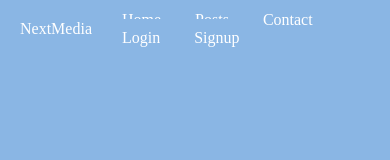
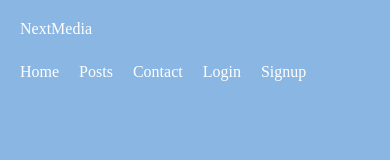
Before and after one commit to Abshir112/SkyConnect, a plain HTML site: page src/index.html in a window 390 px wide. Drawn offline with Linux system fonts and the light colour scheme.

Commit message:
fully flexible navbar

```diff
--- a/src/css/style.css
+++ b/src/css/style.css
@@ -10,12 +10,19 @@
     justify-content: space-between;
     align-items: center;
     padding: 10px;
+    flex-wrap: wrap;
 }
 
 .navbar a {
     color: white;
     padding: 10px;
     text-decoration: none;
+}
+
+.nav-items {
+    display: flex;
+    flex-grow: 1;
+    justify-content: flex-end;
 }
 
 .nav-items a {
@@ -25,6 +32,23 @@
 
 .navbar a:hover {
     background-color: #ddd;
-    border-radius: 10px;
     color: black;
 }
+
+
+@media (max-width: 768px) {
+    .navbar {
+        flex-direction: column;
+        align-items: flex-start;
+    }
+
+    .nav-items {
+        width: 100%;
+        justify-content: flex-start;
+    }
+
+    .nav-items a {
+        display: block;
+        margin: 5px 0;
+    }
+}
```
